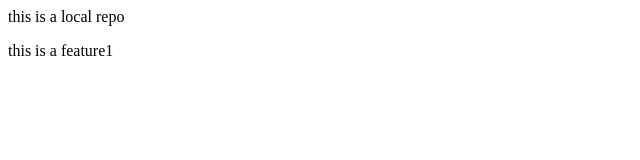
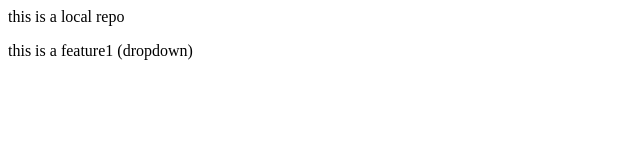
Before and after one commit to NirmitVasani/LocalRepo, a plain HTML site: page index.html in a window 1280 px wide. Shown: the full height of the page, 0-640 px from the left. Drawn offline with Linux system fonts and the light colour scheme.

Commit message:
add dropdown

```diff
--- a/index.html
+++ b/index.html
@@ -1,2 +1,2 @@
 <P>this is a local repo</P>
-<P>this is a feature1</P>
+<P>this is a feature1 (dropdown)</P>
```
